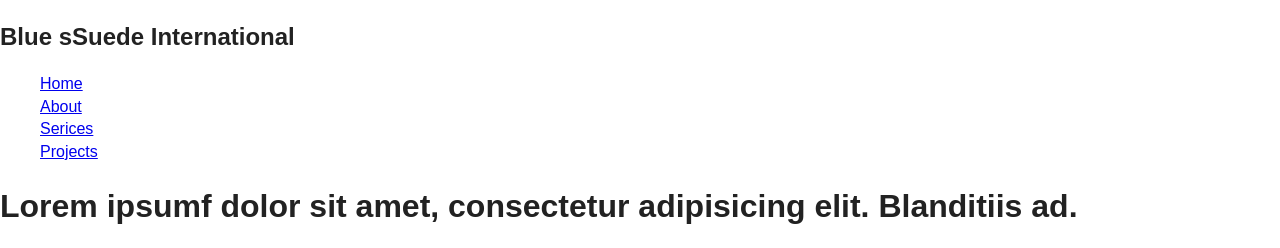
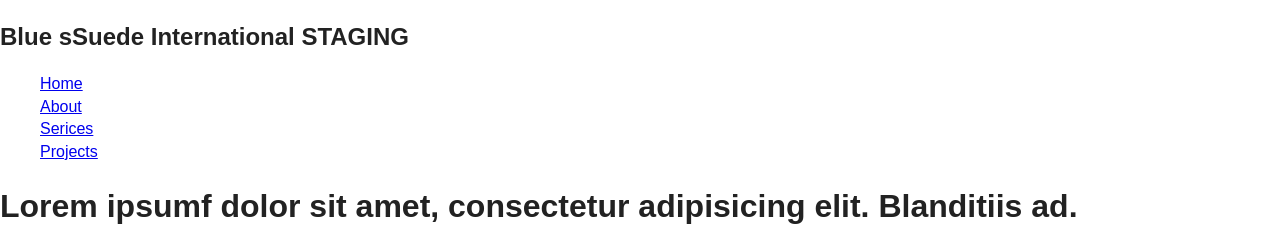
Before and after one commit to jeremypeter/bluesuedeint, a plain HTML site: page out/index.html in a window 1280 px wide. Shown: the top 248 px of the page. Drawn offline with nearby package versions, Linux system fonts and the light colour scheme; no server answers.

Commit message:
content changes

```diff
--- a/out/index.html
+++ b/out/index.html
@@ -40,7 +40,7 @@
     <div class="wrapper">
 
         <aside class="sidebar">
-            <div class="logo"><h2>Blue sSuede International</h2></div>
+            <div class="logo"><h2>Blue sSuede International STAGING</h2></div>
             <nav class="nav-list">
                 <ul>
                     <li><a href="index.html">Home</a></li>
```
